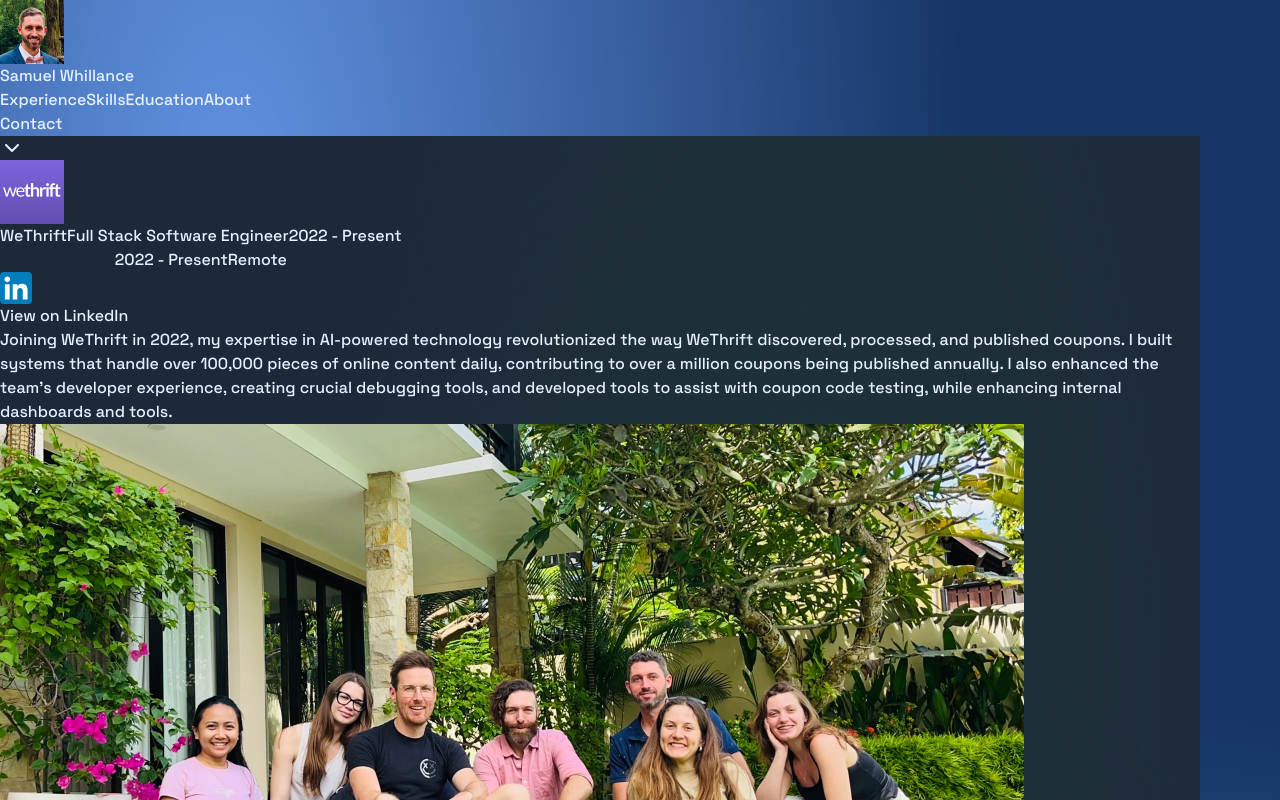
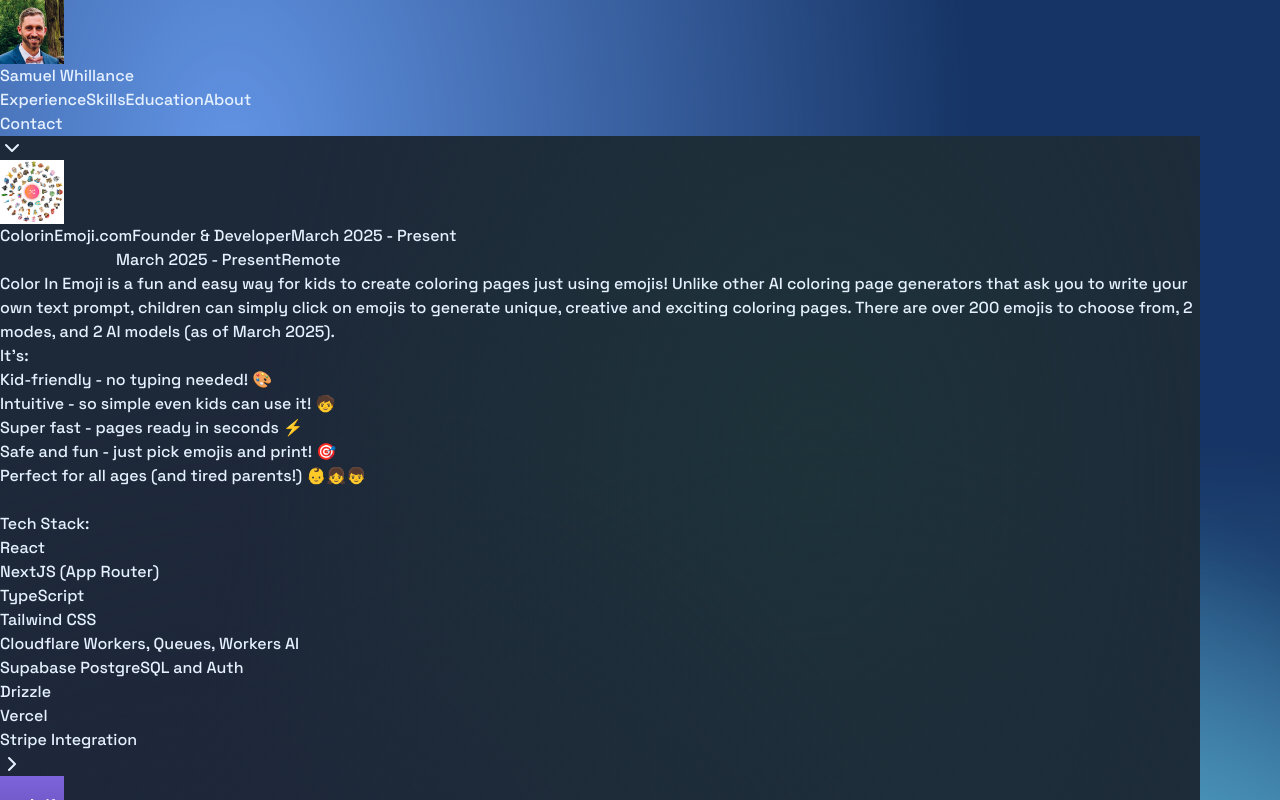
Before and after one commit to SamWhillance/samwhillance.com, a Next.js app: page /experience in a window 1280 px wide. Both pictures are taken after a click on the button 200 px from the left and 204 px from the top of the page. Shown: the top 800 px of the page. Built offline with nearby package versions, Linux system fonts and the light colour scheme.

Commit message:
Updated experience

```diff
--- a/src/app/experience/page.tsx
+++ b/src/app/experience/page.tsx
@@ -10,7 +10,9 @@
 	return (
 		<PageContainer>
 			<ContentContainer>
+				<ColorInEmoji />
 				<Wethrift />
+				<BendigoBreville/>
 				<FreelanceWebDeveloper />
 				<SavingsExpert/>
 				<CrmDeveloper />
@@ -48,6 +50,46 @@
 		<div className="flex flex-col border border-white/25 text-white/75 bg-black/50 p-4 rounded-lg">
 			{children}
 		</div>
+	)
+}
+
+const ColorInEmoji = function () {
+	return (
+		<Listing image="/emoji_wheel.png" h1="ColorinEmoji.com" h2="Founder & Developer" line1="March 2025 - Present" line2="Remote">
+			<Box>
+				<p className="mb-4">
+					<a href="https://colorinemoji.com" target="_blank" rel="noopener noreferrer" className="text-blue-500 underline">Color In Emoji</a> is a fun and easy way for kids to create coloring pages just using emojis! Unlike other AI coloring page generators that ask you to write your own text prompt, children can simply click on emojis to generate unique, creative and exciting coloring pages. There are over 200 emojis to choose from, 2 modes, and 2 AI models (as of March 2025).
+					</p>
+					<p> It's:	</p>
+				<div className="flex flex-col pl-4 pr-8">
+					<ul className="list-disc leading-relaxed">
+						<li>Kid-friendly - no typing needed! 🎨</li>
+						<li>Intuitive - so simple even kids can use it! 🧒</li>
+						<li>Super fast - pages ready in seconds ⚡</li>
+						<li>Safe and fun - just pick emojis and print! 🎯</li>
+						<li>Perfect for all ages (and tired parents!) 👶👧👦</li>
+					</ul>
+				</div>
+
+			</Box>
+			<br/>
+			<Box>
+				<p className="mb-4 font-bold">Tech Stack:</p>
+				<div className="flex flex-col pl-4 pr-8">
+				<ul className="list-disc leading-relaxed">
+					<li>React</li>
+					<li>NextJS (App Router)</li>
+					<li>TypeScript</li>
+					<li>Tailwind CSS</li>
+					<li>Cloudflare Workers, Queues, Workers AI</li>
+					<li>Supabase PostgreSQL and Auth</li>
+					<li>Drizzle</li>
+					<li>Vercel</li>
+					<li>Stripe Integration</li>
+				</ul>
+				</div>
+				</Box>
+		</Listing>
 	)
 }
 
@@ -130,6 +172,29 @@
 	)
 }
 
+const BendigoBreville = function () {
+	return (
+		<Listing image="/bendigobreville.jpg" h1="Bendigo Breville" h2="Founder & Diretor" line1="2020 - Present" line2="Bendigo, VIC">
+		<Box>
+			<H3>Bendigo Breville Repairs & Service</H3>
+			<a href="https://bendigobreville.com" target="_blank" rel="noopener noreferrer" className="text-blue-500 underline mb-4">bendigobreville.com</a>
+
+			<p className="font-bold mt-6">As the owner-operator of a specialized coffee machine repair business, I provide comprehensive service and repair for the complete range of Breville coffee machines.</p>
+			<br/>
+			<p>Through dedicated self-education and hands-on experience, I've developed expertise across all Breville models, diagnosing and resolving even the most complex technical issues.</p>
+			<br/>
+			<p>Key responsibilities and achievements:</p>
+			<ul className="list-disc leading-relaxed pl-4">
+				<li>Communicate directly with customers to understand their concerns, explain technical issues in accessible language, and provide transparent estimates</li>
+				<li>Maintain a network of fellow Breville technicians throughout Australia, facilitating knowledge sharing and collaborative problem-solving</li>
+				<li>Deliver reliable, high-quality repairs that extend machine lifespan and enhance performance</li>
+				<li>Manage inventory of specialized Breville parts, minimizing customer wait times.</li>
+			</ul>
+		</Box>
+	</Listing>
+	)
+}
+
 const SavingsExpert = function () {
 	return (
 		<Listing image="/savings_expert.png" h1="Savings Expert" line1="2023 - Present" line2="Remote">
@@ -164,7 +229,7 @@
 
 			<div className="flex flex-col gap-4">
 
-				<Box>
+			<Box>
 					<Image src="/bendigobreville.jpg" alt="Bendigo Breville Logo" width={100} height={0} className="rounded-lg" />
 					<H3>bendigobreville.com</H3>
 					<a href="https://bendigobreville.com" target="_blank" rel="noopener noreferrer" className="text-blue-500 underline mb-4">bendigobreville.com</a>
```
Also changed, not shown: public/colorinemoji.png (added), public/emoji_wheel.png (added).
